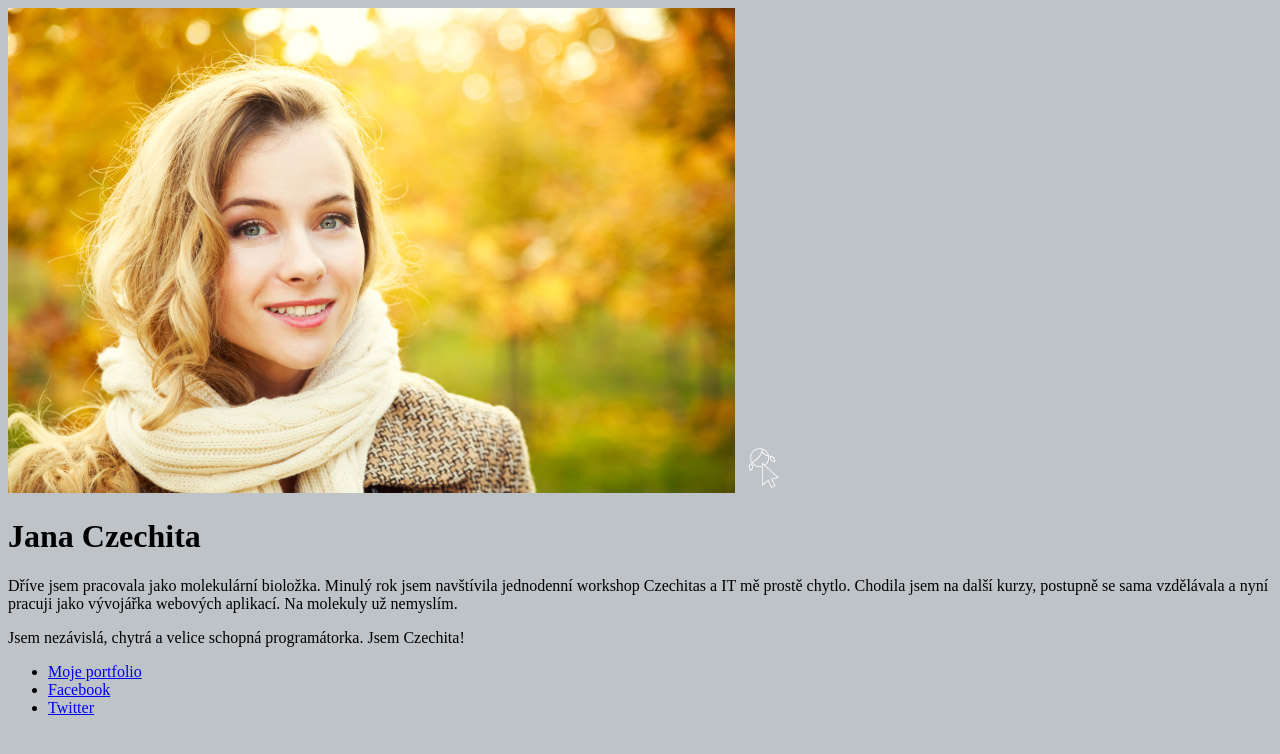
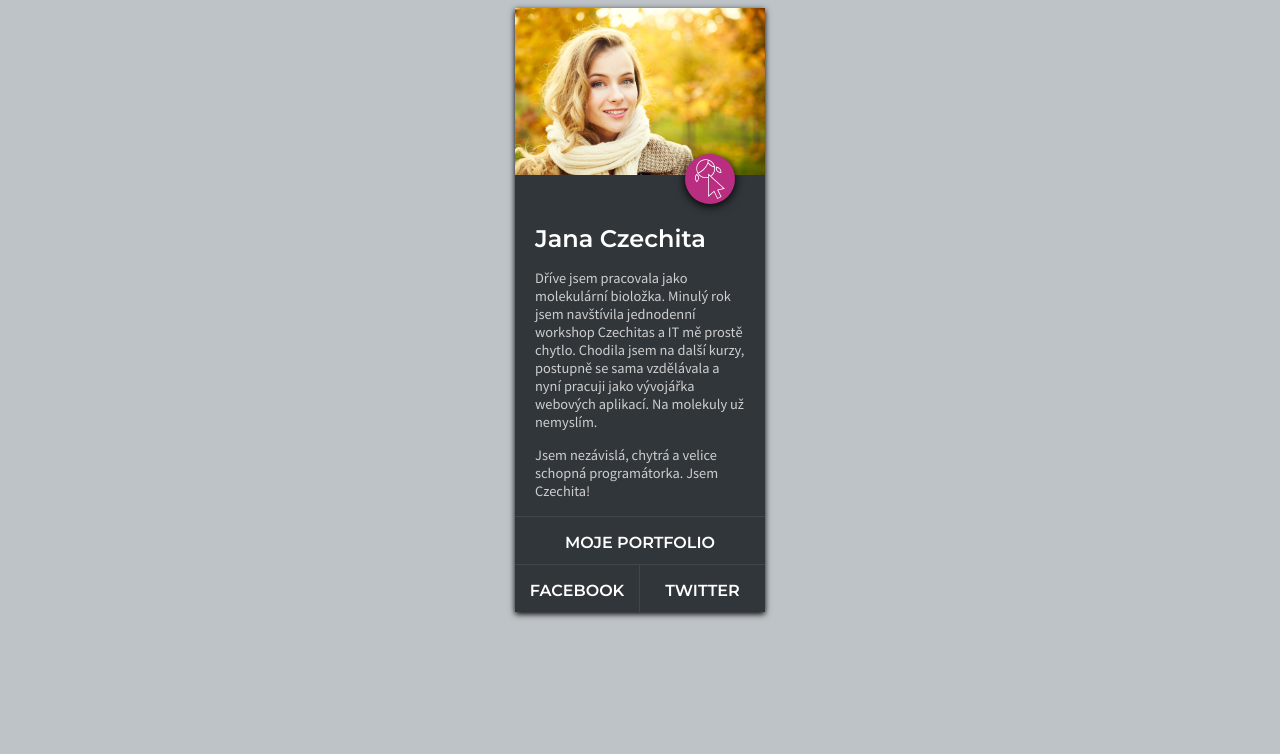
Before and after one commit to tvorimweb-2020-praha-jaro/projekt02-profil-MarieFedinova, a plain HTML site: page index.html in a window 1280 px wide. Drawn offline with Linux system fonts and the light colour scheme.

Commit message:
Projekt02-profil-hotovo

```diff
--- a/index.html
+++ b/index.html
@@ -5,6 +5,7 @@
         <meta name="viewport" content="width=device-width, initial-scale=1">
         <title>Profil: Jana Czechita</title>
         <link rel="stylesheet" type="text/css" href="style.css">
+        <link href="https://fonts.googleapis.com/css?family=Montserrat:400,600|Source+Sans+Pro&display=swap" rel="stylesheet">
     </head>
     <body>
 
--- a/style.css
+++ b/style.css
@@ -15,5 +15,98 @@ html { box-sizing: border-box; }
 
 
 body {
-    background-color: #bdc3c7;
+    background-color:#bdc3c7;
 }
+
+.profil {
+    width: 250px;
+    background-color: #31363b;
+    box-shadow: 0 2px 6px black;
+    margin-left: auto;
+    margin-right: auto;
+}
+
+h1 {
+    font-family: 'Montserrat';
+    color: white;
+    font-size: 1.5rem;
+}
+
+p {
+    font-family: 'Source Sans Pro';
+    color: rgb(206, 206, 206);
+    font-size: 0.9rem;
+}
+
+.obsah {
+    padding: 0 20px;
+    text-align: left;
+}
+
+.odkazy {
+    font-family: 'Montserrat';
+}
+.foto {
+    width: 250px;
+    position: static;
+}
+
+.logo {
+    position: relative;
+    left: 170px;
+    bottom: 25px;
+    background-color: #b92e81;
+    border-radius: 50%;
+    box-shadow: 0 2px 10px black;
+}
+
+.hlavicka {
+    height: 200px;
+}
+
+.odkazy {
+    text-transform: uppercase;
+    text-align: center;
+    padding-left: 0;
+}
+
+.odkazy li {
+    display: inline-block;
+    height: 3rem;
+    font-weight: 600;
+    border-top: 1px #3f464d solid;
+
+}
+
+.odkazy a {
+	display: block;
+	color: white;
+    text-decoration: none;
+    height: 3rem;
+    padding-top: 1rem;
+}
+
+.facebook,
+.twitter {
+    width: 50%;
+}
+
+.facebook {
+    border-right: 1px #3f464d solid;
+}
+
+.portfolio {
+    width: 100%;
+}
+
+.portfolio a:hover {
+	background-color: #e74c3c;
+}
+
+.facebook a:hover {
+	background-color: #3b5998;
+}
+
+.twitter a:hover {
+	background-color: #1da1f2;
+}
```
